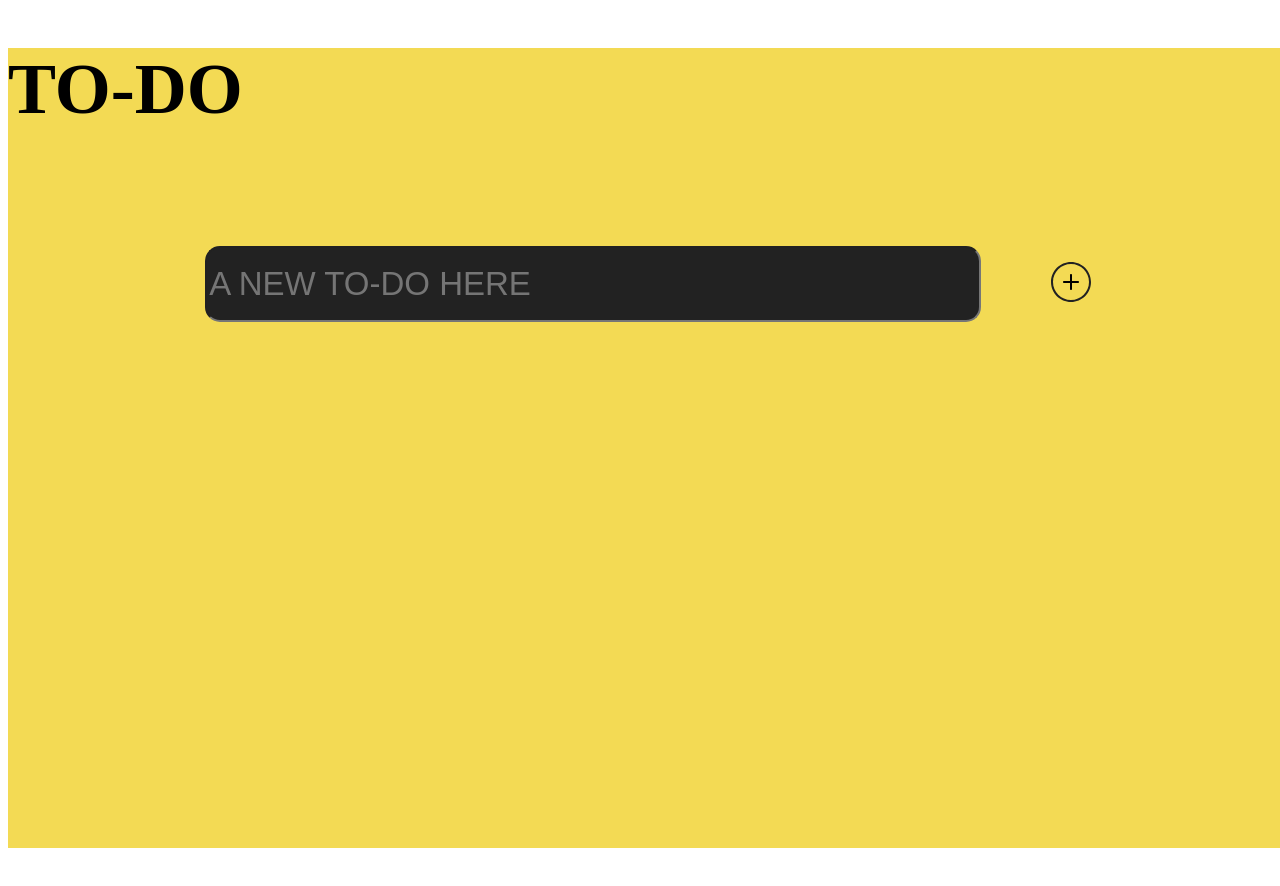
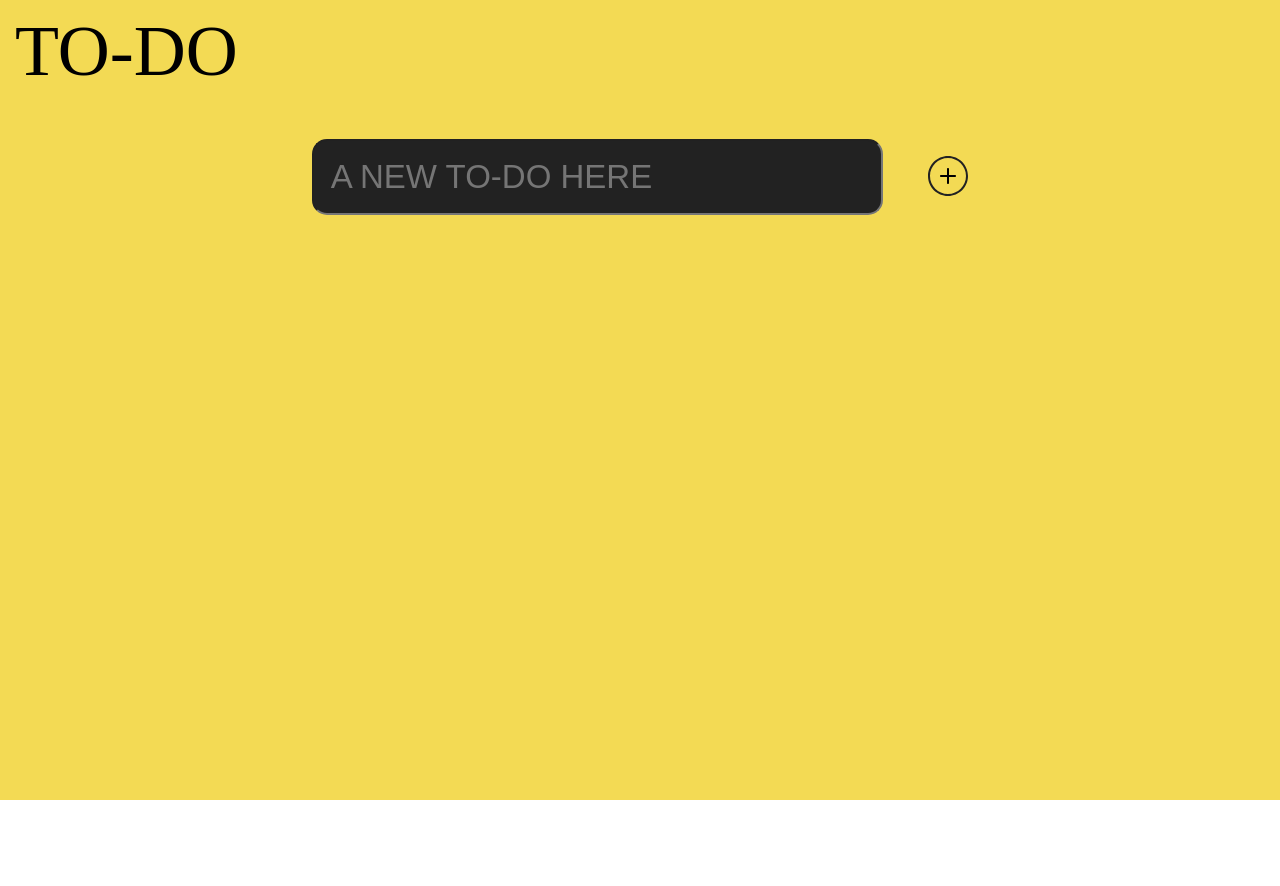
Before and after one commit to EMXzzz/todos-app, a React (Create React App) app: page / in a window 1280 px wide. Shown: the top 886 px of the page. Built offline with nearby package versions, Linux system fonts and the light colour scheme.

Commit message:
fix cod review

```diff
--- a/package.json
+++ b/package.json
@@ -11,9 +11,12 @@
     "@types/react": "^17.0.39",
     "@types/react-dom": "^17.0.12",
     "react": "^17.0.2",
+    "react-css-modules": "^4.7.11",
     "react-dom": "^17.0.2",
     "react-scripts": "5.0.0",
+    "reset-css": "^5.0.1",
     "typescript": "^4.6.2",
+    "typescript-plugin-css-modules": "^3.4.0",
     "web-vitals": "^2.1.4"
   },
   "scripts": {
--- a/src/app.tsx
+++ b/src/app.tsx
@@ -1,5 +1,7 @@
 import {useState} from "react";
 import {NoteCreator} from "./components/note-creator";
+import "./components/note-creator-styles.css"
+
 export const App = () => {
     const [noteText, setNoteText] = useState<string>('')
     const [addNote, setAddNote] = useState<string[]>([])
--- a/src/components/note-creator-styles.modules.css
+++ b/src/components/note-creator-styles.css
@@ -6,6 +6,9 @@
 
 .title {
     font-size: 72px;
+    position: relative;
+    top: 15px;
+    left: 15px;
 }
 
 .noteContainer {
@@ -16,19 +19,23 @@
 }
 
 .add {
-    width: 80vw;
+    width: 80%;
     display: flex;
     align-items: center;
     justify-content: space-evenly;
-    flex-direction: row;
     position: relative;
     bottom: 295px;
 }
 
 .input {
-    width: 60vw;
+    width: 130%;
     height: 70px;
     background-color:#222222;
     border-radius: 15px;
     font-size: 33px;
+    text-indent: 15px;
 }
+
+.add-btn:hover {
+    cursor: pointer;
+}
--- a/src/components/note-creator.tsx
+++ b/src/components/note-creator.tsx
@@ -1,5 +1,4 @@
 import {ChangeEvent} from "react";
-import './note-creator-styles.modules.css';
 import ButtonSvg from './image/add-button.svg'
 
 interface Props {
--- a/src/components/note.tsx
+++ b/src/components/note.tsx
@@ -3,8 +3,8 @@ interface Props {
     key: number;
 }
 
-export const Note = ({note}: Props) => {
+export const Note = ({note}: Props) => (
     <div>
         {note}
     </div>
-}
+)
--- /dev/null
+++ b/src/css-modules.d.ts
@@ -0,0 +1,4 @@
+declare module '*.module.css' {
+    const classes: { [key: string]: string };
+    export default classes;
+  }
--- a/src/index.tsx
+++ b/src/index.tsx
@@ -1,6 +1,7 @@
 import React from 'react';
 import ReactDOM from 'react-dom';
 import {App} from './app';
+import 'reset-css';
 
 ReactDOM.render(
     <React.StrictMode>
--- a/tsconfig.json
+++ b/tsconfig.json
@@ -1,6 +1,7 @@
 {
   "compilerOptions": {
     "target": "es5",
+    "plugins": [{ "name": "typescript-plugin-css-modules" }],
     "lib": [
       "dom",
       "dom.iterable",
@@ -22,6 +23,7 @@
   },
   "include": [
     "src",
-    "src/svg.d.ts"
+    "src/svg.d.ts",
+    "src/css-modules.d.ts"
   ]
 }
```
Also changed, not shown: 1 other file (tests, documents, lock files or other folders). Lines whose indentation alone changed are shown as unchanged.
